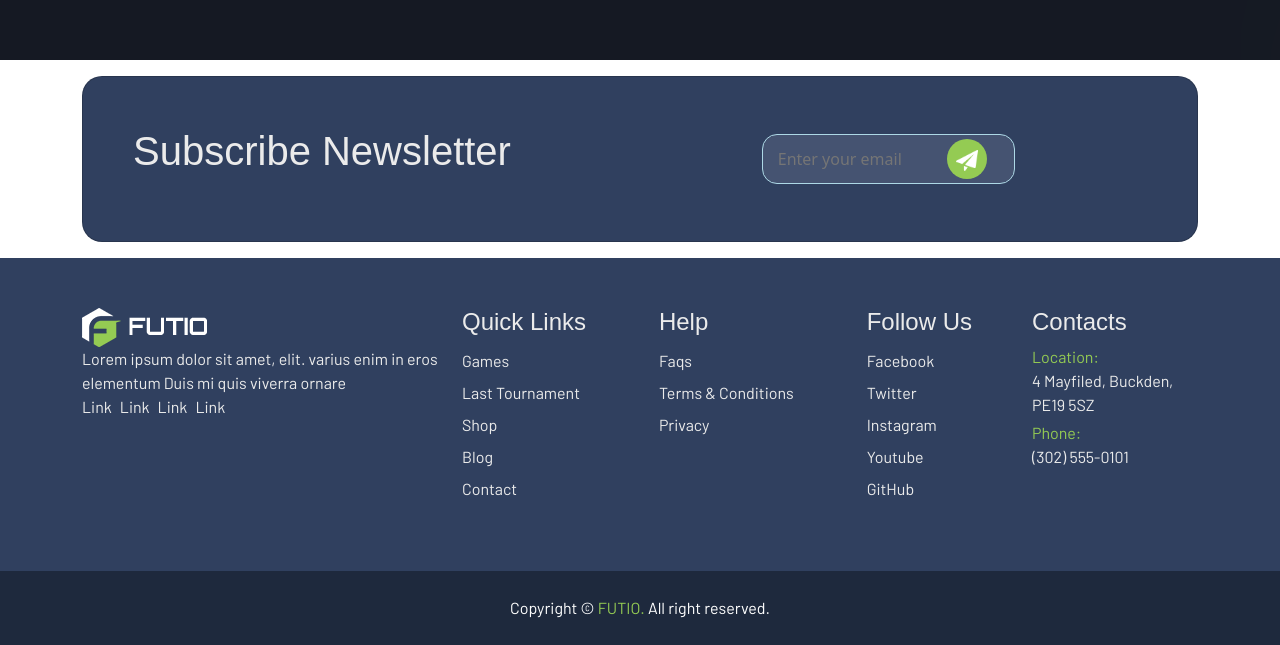
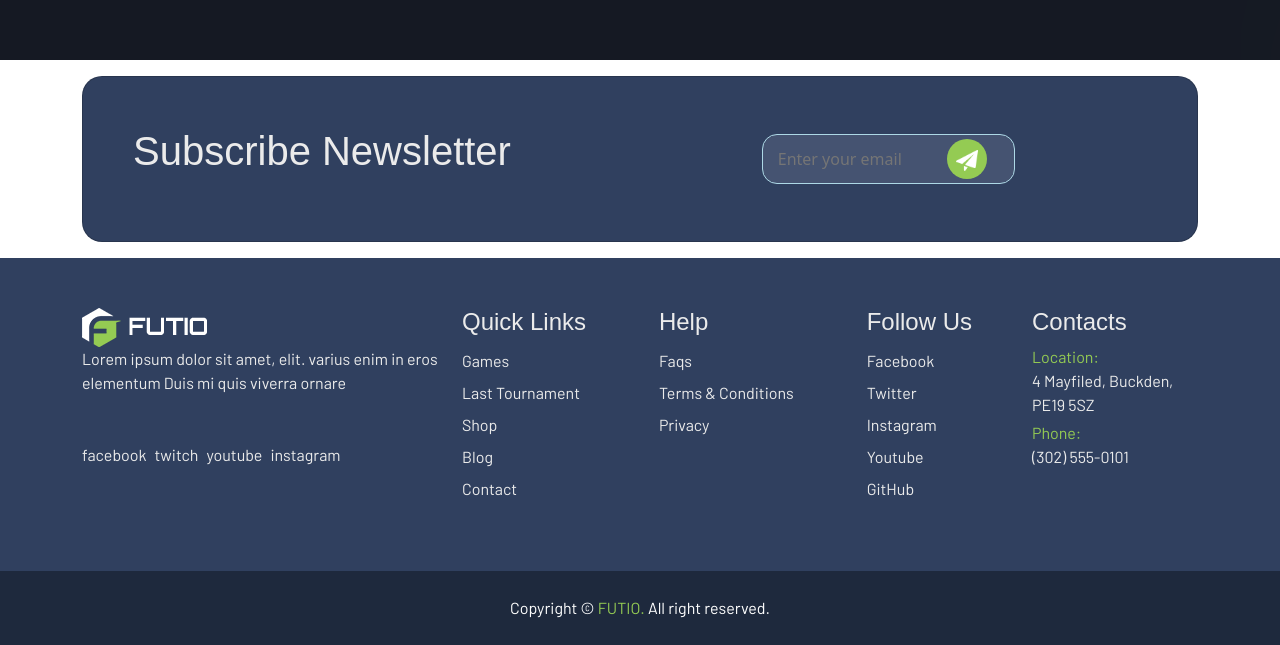
Before and after one commit to AlessiaOsman/proj-html-vuejs, a Vue app: page / in a window 1280 px wide. Shown: the part 740-1385 px from the top of the page. Built offline with nearby package versions, Linux system fonts and the light colour scheme.

Commit message:
added fontawesome pkg

```diff
--- a/package.json
+++ b/package.json
@@ -11,6 +11,11 @@
   "dependencies": {
     "@fontsource-variable/orbitron": "^5.0.18",
     "@fontsource/barlow": "^5.0.8",
+    "@fortawesome/fontawesome-svg-core": "^6.5.1",
+    "@fortawesome/free-brands-svg-icons": "^6.5.1",
+    "@fortawesome/free-regular-svg-icons": "^6.5.1",
+    "@fortawesome/free-solid-svg-icons": "^6.5.1",
+    "@fortawesome/vue-fontawesome": "^3.0.6",
     "bootstrap": "^5.3.2",
     "vue": "^3.4.15"
   },
--- a/src/components/footer_components/FooterTop.vue
+++ b/src/components/footer_components/FooterTop.vue
@@ -23,15 +23,13 @@ export default {
                 <div class="left col-4">
                     <img :src="imagePath(left.image)" alt="logo-futio">
                     <p>{{ left.text }}</p>
-                    <ul class="d-flex gap-2">
-                        <li>Link</li>
-                        <li>Link</li>
-                        <li>Link</li>
-                        <li>Link</li>
+                    <ul class="d-flex gap-2 mt-5">
+                        <li v-for="(icon, i) in left.icons" :key="i">{{ icon }}</li>
+                        <li><i class="fa-brands fa-facebook-f"></i></li>
                     </ul>
                 </div>
                 <div class="center col-6 d-flex gap-2 justify-content-between pe-5">
-                    <div v-for="(item, i) in right" :key="i" class="list">
+                    <div v-for="(item, i) in right" :key="i" class="list ">
                         <h4>{{ item.title }}</h4>
                         <ul>
                             <li class="py-1" v-for="(link, i) in right[i].links || right[i].contacts" :key="i">
--- a/src/data/footer_data.js
+++ b/src/data/footer_data.js
@@ -1,7 +1,14 @@
+
 const footerData = {
     left: {
         image: 'logo.png',
         text: 'Lorem ipsum dolor sit amet, elit. varius enim in eros elementum Duis mi quis viverra ornare',
+        icons: [
+            'facebook',
+            'twitch',
+            'youtube',
+            'instagram'
+        ]
     },
     right: [
         {
```
Also changed, not shown: 1 other file (tests, documents, lock files or other folders).
